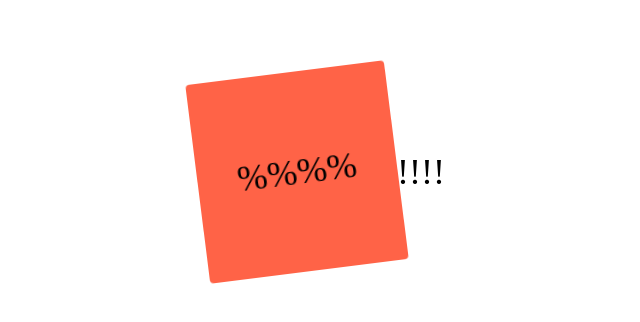
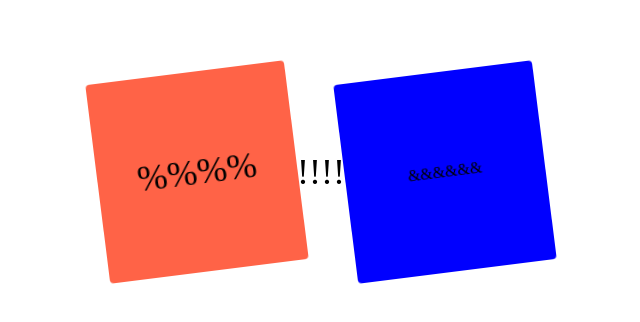
Before and after one commit to sunjw0531/react-master-class-recoil, a React (Create React App) app: page / in a window 1280 px wide. Shown: the part 236-558 px from the top of the page, without its empty margins (87-727 px from the left). Built offline with nearby package versions, Linux system fonts and the light colour scheme.

Commit message:
Practice

```diff
--- a/src/App.js
+++ b/src/App.js
@@ -7,18 +7,22 @@ function App() {
         <TextTag>%%%%</TextTag>
       </Box>
       <TextTag>!!!!</TextTag>
+      <AnotherBox>&&&&&&</AnotherBox>
     </Wrapper>
   );
 }
 
 export default App;
 
-const Wrapper = styled.div`
+const FlexDiv = styled.div`
   display: flex;
+  justify-content: center;
+  align-items: center;
+`;
+
+const Wrapper = styled(FlexDiv)`
   height: 100vh;
   width: 100vh;
-  justify-content: center;
-  align-items: center;
 `;
 
 const rotateAni = keyframes`
@@ -39,7 +43,7 @@ const TextTag = styled.span`
   font-size: 36px;
 `;
 
-const Box = styled.div`
+const Box = styled(FlexDiv)`
   display: flex;
   background-color: tomato;
   height: 200px;
@@ -51,3 +55,7 @@ const Box = styled.div`
     font-size: 90px;
   }
 `;
+
+const AnotherBox = styled(Box)`
+  background-color: blue;
+`;
```
